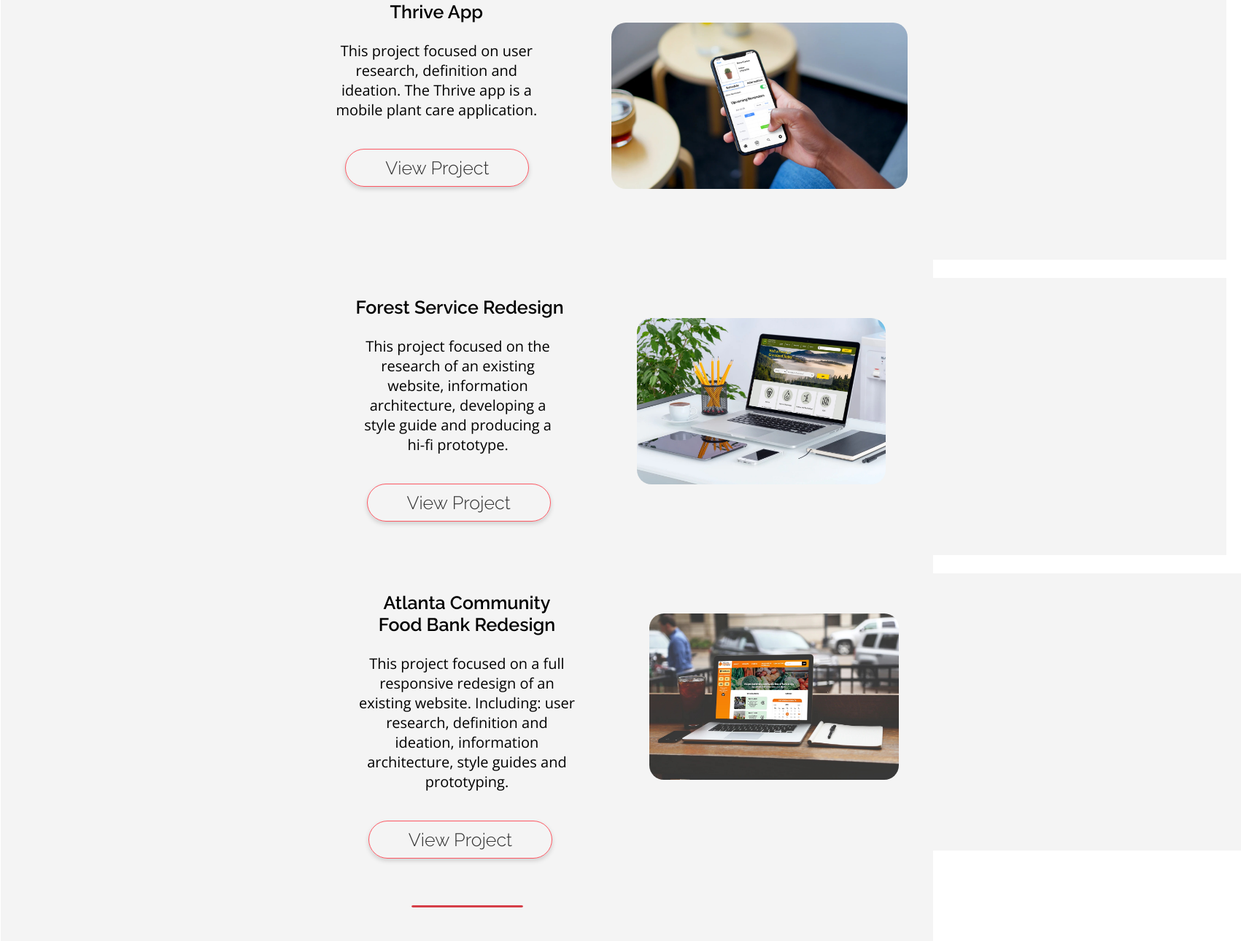
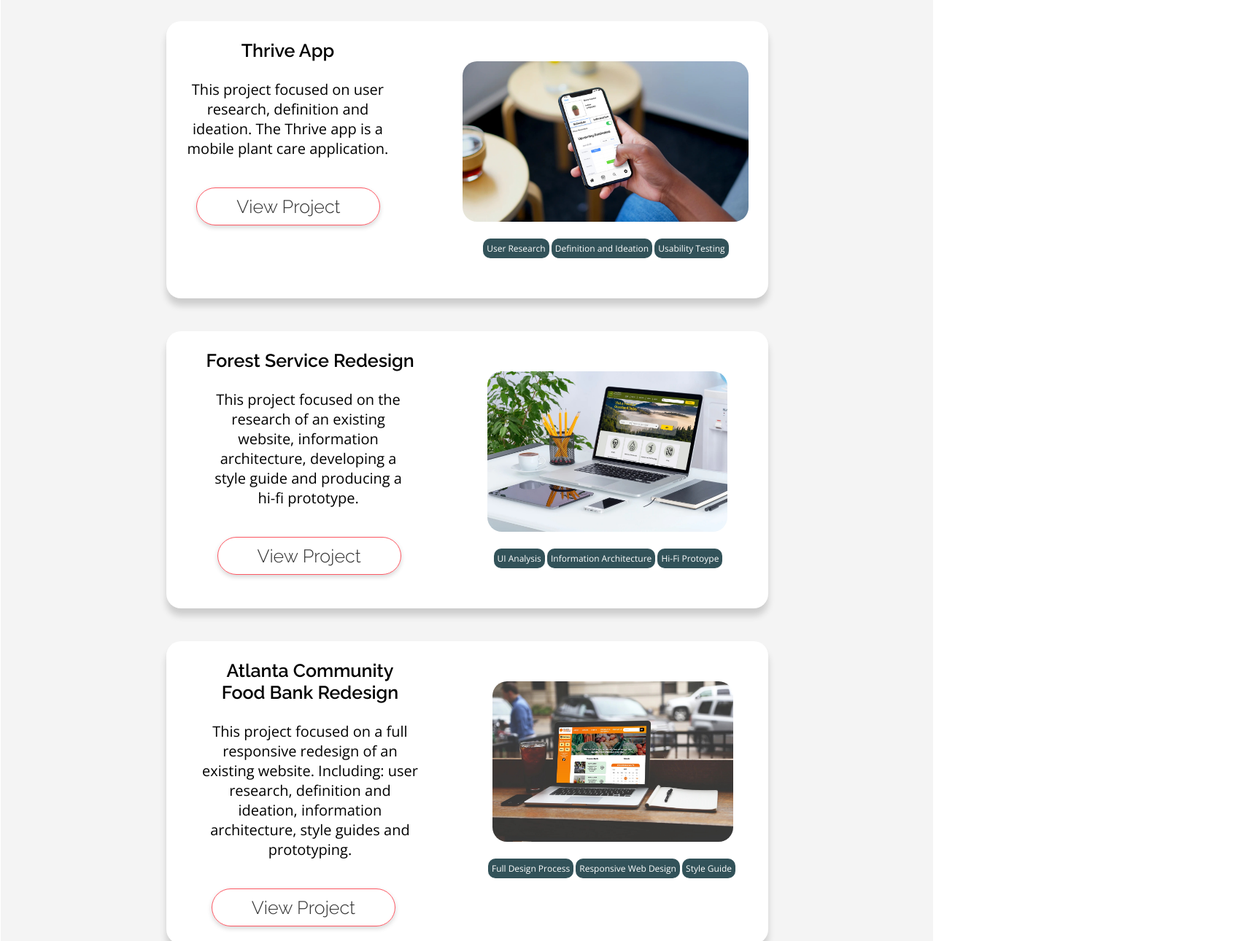
Before and after one commit to HartC2019/UX_UI_HW_17, a plain HTML site: page index.html in a window 1280 px wide. Shown: the part 721-2011 px from the top of the page at 73% size, 1701 px wide, since content can reach past the window. Drawn offline with nearby package versions, Linux system fonts and the light colour scheme.

Commit message:
Added more styling

```diff
--- a/css/style.css
+++ b/css/style.css
@@ -101,11 +101,6 @@ nav {
     margin-bottom: 102px;
 }
 
-.flexHeroItem1 {
-    width: 40%;
-    margin-right: -150px;
-}
-
 .flexHeroItem2 {
     width: 35%;
 }
@@ -162,7 +157,7 @@ nav {
 #projects {
     background-color:#F4F4F4;
     margin: -7px;
-    min-height: 1425px;
+    min-height: 1515px;
     min-width: 973px;
 }
 
@@ -215,11 +210,40 @@ hr.line1 {
  }
 
 .projectPicture {
-    height: 60%;
+    height: 220px;
     border-radius: 20px;
     margin-left: 100px;
     margin-top: 55px;
 }
+
+.tags {
+    font-family:'Open Sans', sans-serif;
+    font-size: 12px;
+    font-weight: 400;
+    padding: 7px;
+    color: white;
+    width: fit-content;
+    margin-left: auto;
+
+}
+
+.tags li {
+    list-style: none;
+    display: inline-block;
+    background-color: #325259;
+    padding: 5px;
+    border-radius: 10px;
+}
+
+
+#tag1 {
+   margin-right: 20px;
+}
+
+#tag3 {
+    margin-right: -10px;
+ }
+
 
  /* Text */
 
@@ -255,6 +279,25 @@ hr.line1 {
      margin-left: 10px;
  }
 
+ .flexProjectItem {
+     background-color: white;
+     box-shadow: 0px 10px 10px #00000029;
+     width: 825px;
+     margin: 0 auto;
+     margin-bottom: 45px;
+     border-radius: 20px;
+
+ }
+
+ #project1 {
+     margin-top: 25px;
+ }
+
+ #project3 {
+     height: 415px;
+    }
+
+
  /* View Project Button */
 
  #project1Button a {
@@ -282,7 +325,7 @@ hr.line1 {
   }
 
   #project1Button:hover {
-    background-color: #F4F4F4;
+    background-color: #ffffff;
     color: #343434;
     border: 3px solid #fd5863;
   }
@@ -401,3 +444,22 @@ footer li {
     list-style: none;
     margin-bottom: 10px;
 }
+
+/* Grid Hero */
+
+#hero {
+    display: grid;
+    grid-template-columns: 80% 20%;
+    grid-template-areas:
+    "gridH1 gridH2";
+    margin-left: 175px;
+    ;
+}
+
+#flexHeroItem1 {
+    grid-area: "gridH1";
+}
+
+#flexHeroItem2 {
+    grid-area: "gridH2";
+}
--- a/index.html
+++ b/index.html
@@ -53,7 +53,7 @@
             <hr class="line1">
         </div>
         <div id="flexProject">
-            <div class="flexProjectItem">
+            <div class="flexProjectItem" id="project1">
                 <div class="projectText" id="projectText1">
                     <h3>Thrive App</h3>
                     <p id="project1descrip">This project focused on user research, definition and ideation. The Thrive app is a mobile plant care application.
@@ -64,9 +64,14 @@
                 </div>
                 <div class="projectCover">
                     <img class="projectPicture" src="images/smartmockups_k5x3yw18.jpg" alt="thrive mockup">
+                    <ul class="tags" id="tag1">
+                        <li id="t1">User Research</li>
+                        <li id="t2">Definition and Ideation</li>
+                        <li id="t3">Usability Testing</li>
+                    </ul>
                 </div>
             </div>
-            <div class="flexProjectItem">
+            <div class="flexProjectItem" id="project2">
                 <div class="projectText">
                     <h3>Forest Service Redesign</h3>
                     <p id="project2descrip">This project focused on the research of an existing website, information architecture, developing a style guide and producing a hi-fi prototype.
@@ -77,9 +82,14 @@
                 </div>
                 <div class="projectCover">
                     <img class="projectPicture" src="images/smartmockups_k7jt4k6d.jpg" alt="forest service mockup">
+                    <ul class="tags">
+                        <li id="t4">UI Analysis</li>
+                        <li id="t5">Information Architecture</li>
+                        <li id="t6">Hi-Fi Protoype</li>
+                    </ul>
                 </div>
             </div>
-            <div class="flexProjectItem">
+            <div class="flexProjectItem" id="project3">
                 <div class="projectText">
                     <h3 id="Title3">Atlanta Community Food Bank Redesign</h3>
                     <p id="project3descrip">This project focused on a full responsive redesign of an existing website.  Including: user research, definition and ideation, information architecture, style guides and prototyping.
@@ -90,6 +100,11 @@
                 </div>
                 <div class="projectCover">
                     <img class="projectPicture" src="images/smartmockups_k81tmh7w.jpg" alt="ACFB mockup">
+                    <ul class="tags" id="tag3">
+                        <li id="t7">Full Design Process</li>
+                        <li id="t8">Responsive Web Design</li>
+                        <li id="t9">Style Guide</li>
+                    </ul>
                 </div>
             </div>
 
```
